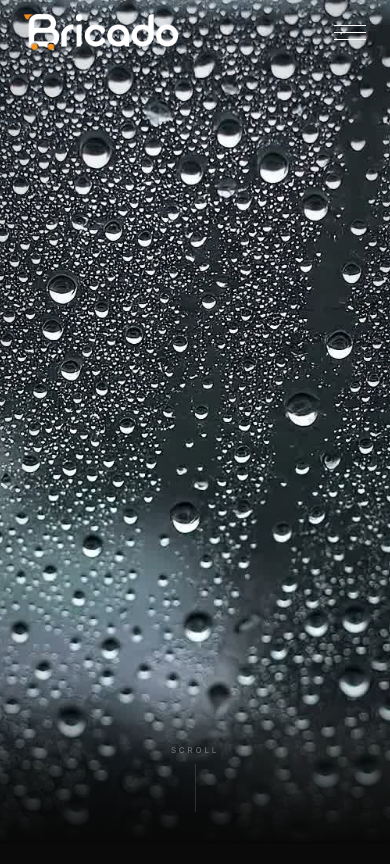
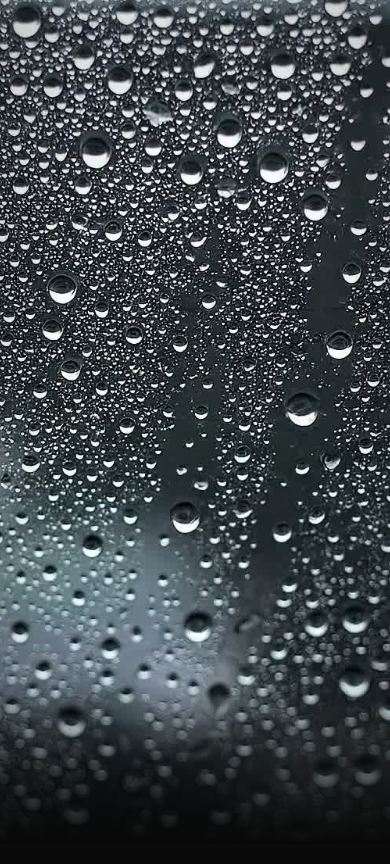
Before and after one commit to amanfarhan/bricado, a Next.js app: page / in a window 390 px wide. Shown: the top 864 px of the page. Built offline with nearby package versions, Linux system fonts and the light colour scheme; a web font is replaced by a local one.

Commit message:
Hide Navbar during hero animation on mobile and remove scroll widget on mobile

```diff
--- a/src/components/home/HeroSection.tsx
+++ b/src/components/home/HeroSection.tsx
@@ -593,7 +593,7 @@
           {/* ── SCROLL INDICATOR ─────────────────────────────────────────── */}
           <div
             ref={scrollIndicatorRef}
-            className="absolute bottom-8 left-1/2 -translate-x-1/2 flex flex-col items-center gap-2 pointer-events-none"
+            className="hidden md:flex absolute bottom-8 left-1/2 -translate-x-1/2 flex-col items-center gap-2 pointer-events-none"
           >
             <span className="text-[8px] text-white/35 tracking-[0.35em] font-medium">SCROLL</span>
             <div className="relative w-px h-12 overflow-hidden bg-white/15">
--- a/src/components/layout/Navbar.tsx
+++ b/src/components/layout/Navbar.tsx
@@ -66,7 +66,7 @@
             ? 'bg-dark-deep/90 backdrop-blur-xl border-b border-dark-border'
             : 'bg-transparent'
         } ${
-          inHero ? 'lg:opacity-0 lg:pointer-events-none' : 'opacity-100'
+          inHero ? 'opacity-0 pointer-events-none' : 'opacity-100'
         }`}
       >
         <nav className="max-w-8xl mx-auto px-6 lg:px-10 h-16 lg:h-20 flex items-center justify-between">
```
